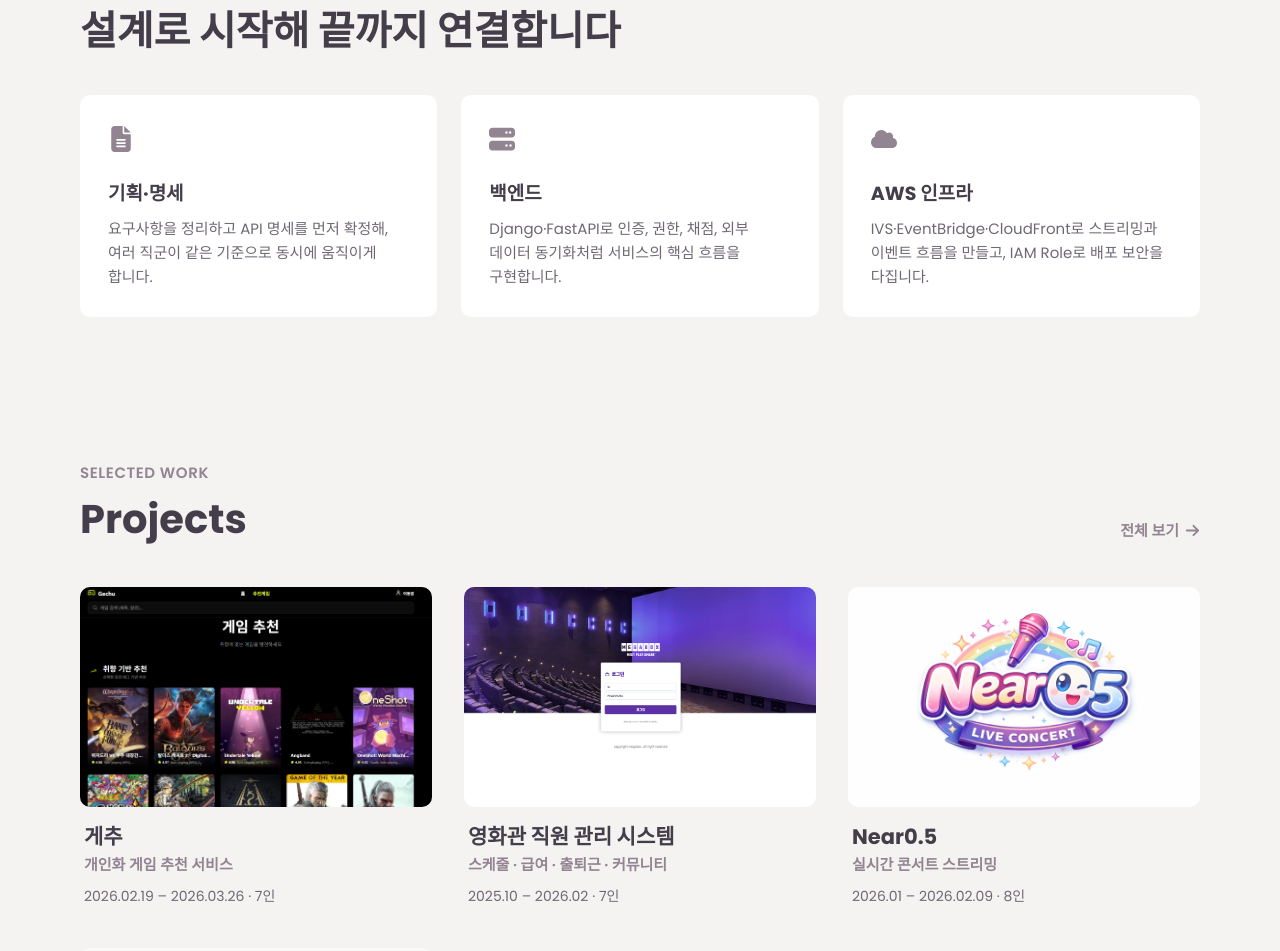
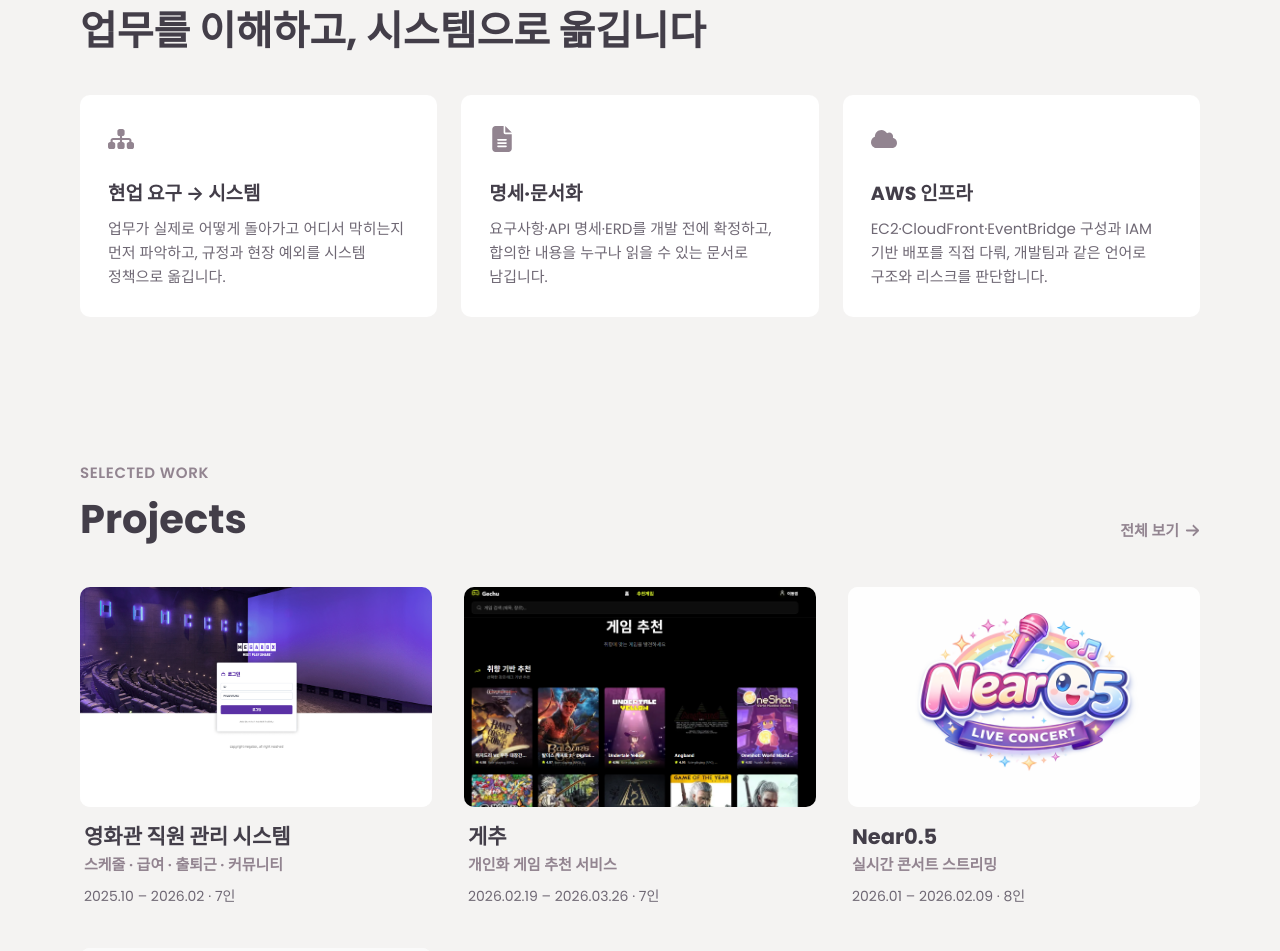
Before and after one commit to ji-min0/portfolio, a Next.js app: page / in a window 1280 px wide. Shown: the part 900-1851 px from the top of the page. Built offline with nearby package versions, Linux system fonts and the light colour scheme; a web font is replaced by a local one.

Commit message:
Feat: IT시스템 기획·운영 PM 지원용으로 소개·프로젝트 순서·상세 문구 재구성

```diff
--- a/src/app/layout.tsx
+++ b/src/app/layout.tsx
@@ -5,7 +5,7 @@ import "./globals.css";
 
 export const metadata: Metadata = {
   title: { default: "Jimin | Profile", template: "%s | Jimin" },
-  description: "기획부터 API 명세·AWS 인프라까지 다뤄본 강지민의 포트폴리오",
+  description: "현장의 업무를 시스템으로 옮기는, 기술을 아는 PM 강지민의 포트폴리오",
 };
 
 export default function RootLayout({ children }: { children: React.ReactNode }) {
--- a/src/app/page.tsx
+++ b/src/app/page.tsx
@@ -1,23 +1,23 @@
 import Link from "next/link";
-import { FaArrowDown, FaArrowRight, FaFileLines, FaServer, FaCloud } from "react-icons/fa6";
+import { FaArrowDown, FaArrowRight, FaFileLines, FaSitemap, FaCloud } from "react-icons/fa6";
 import ProjectCard from "@/components/ProjectCard";
 import { projects } from "@/data/projects";
 
 const STRENGTHS = [
   {
-    icon: <FaFileLines />,
-    title: "기획·명세",
-    body: "요구사항을 정리하고 API 명세를 먼저 확정해, 여러 직군이 같은 기준으로 동시에 움직이게 합니다.",
+    icon: <FaSitemap />,
+    title: "현업 요구 → 시스템",
+    body: "업무가 실제로 어떻게 돌아가고 어디서 막히는지 먼저 파악하고, 규정과 현장 예외를 시스템 정책으로 옮깁니다.",
   },
   {
-    icon: <FaServer />,
-    title: "백엔드",
-    body: "Django·FastAPI로 인증, 권한, 채점, 외부 데이터 동기화처럼 서비스의 핵심 흐름을 구현합니다.",
+    icon: <FaFileLines />,
+    title: "명세·문서화",
+    body: "요구사항·API 명세·ERD를 개발 전에 확정하고, 합의한 내용을 누구나 읽을 수 있는 문서로 남깁니다.",
   },
   {
     icon: <FaCloud />,
     title: "AWS 인프라",
-    body: "IVS·EventBridge·CloudFront로 스트리밍과 이벤트 흐름을 만들고, IAM Role로 배포 보안을 다집니다.",
+    body: "EC2·CloudFront·EventBridge 구성과 IAM 기반 배포를 직접 다뤄, 개발팀과 같은 언어로 구조와 리스크를 판단합니다.",
   },
 ];
 
@@ -25,14 +25,14 @@ export default function Home() {
   return (
     <>
       <section className="hero container">
-        <p className="hero-role">PM · Backend Developer</p>
+        <p className="hero-role">IT System PM · Backend</p>
         <h1>
           Hi, I&apos;m <span>Jimin</span>
           <br />
           Kang From Korea
         </h1>
         <p className="hero-desc">
-          기획부터 API 명세, AWS 인프라까지 직접 다뤄본, 개발을 아는 PM을 지향합니다.
+          현장의 업무를 이해하고 시스템으로 옮기는, 기술을 아는 PM을 지향합니다.
         </p>
         <div className="hero-actions">
           <Link href="/projects" className="btn btn-fill">
@@ -50,7 +50,7 @@ export default function Home() {
       <section className="section container" id="work">
         <p className="eyebrow">WHAT I DO</p>
         <div className="section-head">
-          <h2>설계로 시작해 끝까지 연결합니다</h2>
+          <h2>업무를 이해하고, 시스템으로 옮깁니다</h2>
         </div>
         <div className="strengths">
           {STRENGTHS.map((s) => (
--- a/src/data/projects.ts
+++ b/src/data/projects.ts
@@ -28,6 +28,69 @@ export type Project = {
 };
 
 export const projects: Project[] = [
+  {
+    id: "megabox",
+    title: "영화관 직원 관리 시스템",
+    subtitle: "스케줄 · 급여 · 출퇴근 · 커뮤니티",
+    summary:
+      "메가박스 지점 직원의 스케줄, 급여 계산, 키오스크 출퇴근, 교대·휴무 신청, 커뮤니티를 한 플랫폼에서 관리하는 사내 업무 시스템입니다. 다른 지점에서 직접 근무하며 겪은 불편을 바탕으로, 규정과 현장 예외를 시스템 정책으로 옮겨 기획했습니다.",
+    image: "/images/work-1.png",
+    detailImages: [{ src: "/images/megabox_detail.png", caption: "서비스 화면" }],
+    diagrams: [],
+    period: "2025.10 – 2026.02 (원본 백엔드 레포 기준)",
+    team: "7인 (BE 4 · FE 3)",
+    role: "서비스 기획(페이지별 기능·URL·권한 명세), DB 설계(ERD), 커뮤니티 게시판 개발",
+    stack: [
+      { label: "Framework", value: "FastAPI (팀 프론트엔드: React 19)" },
+      { label: "Database", value: "MySQL + SQLAlchemy + Alembic, Redis" },
+      { label: "Infra", value: "Docker, Nginx, Cloudflare Tunnel" },
+      { label: "Libraries", value: "Pydantic, PyJWT, isort, black, flake8" },
+    ],
+    stats: [
+      { value: "11/13", label: "ERD 테이블 실제 구현 반영" },
+      { value: "17/27", label: "커뮤니티 모듈 커밋 (최다)" },
+      { value: "35개", label: "이후 확장된 테이블 규모" },
+    ],
+    highlights: [
+      {
+        title: "현장 업무를 시스템 명세로",
+        body:
+          "직접 근무하며 겪은 스케줄·출퇴근·교대·급여 업무의 흐름과 불편을 먼저 정리했습니다. 그 내용을 페이지별 기능·URL·권한 명세와 13개 테이블의 ERD로 옮겨 팀이 개발할 기준으로 삼았고, 그중 11개 테이블이 실제 구현으로 이어졌습니다. 서비스는 이후 35개 테이블 규모로 확장됐고, 이 레포를 토대로 파생된 버전이 실제로 쓰이고 있습니다.",
+      },
+      {
+        title: "법정 휴게시간을 퇴근 조건으로",
+        body:
+          "근로기준법상 근무시간에 따라 휴게시간(4시간 미만 없음, 4~8시간 30분, 8시간 이상 60분)을 보장해야 합니다. 놓친 뒤에 바로잡는 대신 처음부터 놓칠 수 없도록, 휴게시간을 채우지 않으면 퇴근할 수 없게 시스템에서 선제적으로 막았습니다. 이를 위해 출근·휴식·복귀·퇴근 4단계를 흐름도로 정의했습니다.",
+      },
+      {
+        title: "바쁜 날의 휴식 누락을 예외 처리로",
+        body:
+          "천만 영화 개봉처럼 바쁜 날에는 휴식 자체를 잊어 동료가 챙겨줘야 쉬러 가는 경우가 있었고, 이때 휴식 버튼도 자주 빠뜨렸습니다. 근무하던 지점의 기존 시스템은 휴식을 눌러야만 복귀를 누를 수 있어서, 쉬고 돌아온 뒤에 휴식을 누르고 시간을 잰 다음 다시 복귀를 눌러야 했습니다. 그래서 휴식 없이 복귀만 눌러도 휴식 30분이 자동 입력되도록 정했고, 같은 맥락에서 하루 두 번 출근도 막았습니다.",
+      },
+      {
+        title: "교대·휴무 신청을 결재 흐름으로",
+        body:
+          "기존에는 직원끼리 개인적으로 연락해 합의한 뒤 바이저를 찾아가 변경해야 했습니다. 부탁하거나 거절할 때 서로 눈치가 보이고, 변경이 잦으면 바이저에게도 눈치가 보이는 구조였습니다. 그래서 사람 사이의 부탁을 시스템 안의 신청으로 옮겼습니다. 신청은 커뮤니티에 자동 게시되고 대기/승인/반려 상태와 승인자를 두며, 승인은 바이저 이상만 할 수 있도록 권한을 나눴습니다. 승인된 교대·대타는 스케줄에 자동 반영되고, 승인된 휴무일은 스케줄 등록 시 자동으로 막힙니다.",
+      },
+      {
+        title: "급여 계산 구조",
+        body:
+          "직원별 시급 이력, 연도별 최저시급, 시행일 기준 4대보험 요율, 법정 공휴일을 테이블로 분리하고, 주간·야간·주휴·연차·공휴일 수당과 공제·실지급액까지 담는 구조로 설계했습니다. 주민번호 암호화 권장안은 실제 구현에서 Fernet 암호화로 반영됐습니다.",
+      },
+    ],
+    extras: [
+      "커뮤니티 테이블 설계·생성, 교대·휴무 신청과 게시글의 관계를 FK에서 ORM 조인으로 변경",
+      "커뮤니티 API와 직급별 권한 관리, 댓글 cascade, 게시글·댓글 페이지네이션, 댓글 좋아요, 카테고리별 게시글 수 API",
+      "created_at·updated_at 공통 Mixin 분리, KST 타임스탬프 기본값 오류 수정",
+      "수정 후 응답에 댓글·작성자 관계가 갱신되지 않던 문제를 joinedload와 세션 만료 처리로 해결해 프론트가 수정 내용을 즉시 확인하게 함",
+      "Alembic 마이그레이션과 isort·black·flake8 도입, CI 의존성 캐싱",
+      "ERD 13개 테이블 중 11개가 실제 구현으로 이어졌고, 서비스는 이후 35개 테이블 규모로 확장",
+    ],
+    links: [
+      { label: "GitHub", url: "https://github.com/mbcwsystem/backend" },
+      { label: "기획서", url: "https://app.notion.com/p/40d78eb6842380aa87a6ec4ec9efae30?source=copy_link" },
+    ],
+  },
   {
     id: "gechu",
     title: "게추",
@@ -68,11 +131,6 @@ export const projects: Project[] = [
     ],
     highlights: [
       {
-        title: "행동 가중치·어뷰징 방지 정책 설계",
-        body:
-          "추천의 원재료인 행동 로그를 어떤 점수로 바꿀지 기획 단계에서 정책으로 정했습니다. 조회·검색·찜·좋아요·외부 스토어 클릭 등 8가지 행동에 기본 가중치(조회 0.2 ~ 온보딩 선호 설정 1.3, 찜 제거·싫어요 -1)를 두고, 행동이 일어난 위치에 따라 배율(목록 0.9 ~ 온보딩 1.5)을 곱하도록 했습니다. 같은 행동을 반복하면 0.9씩 감쇠시키고 2분 30초 안의 동일 행동은 무시해, 클릭을 반복해 추천을 조작하는 것을 막았습니다. 가중치는 기록 시점 값으로 스냅샷해 관리자가 규칙을 바꿔도 과거 기록이 흔들리지 않게 했고, 행동 로그는 수정·삭제 없는 append-only로 두어 추천 재계산과 디버깅의 원본으로 삼았습니다.",
-      },
-      {
         title: "기획·명세 선확정",
         body:
           "BE와 FE가 동시에 시작해 서로 기다리면 일정이 밀리는 구조였습니다. 개발보다 기준 문서를 먼저 확정하기로 하고, 기능 범위·화면 흐름·정책을 Notion에 정리한 뒤 ERD와 API 명세 57건(7개 도메인)에 요청·응답·상태코드·중요도·개발 여부·정책 메모까지 정의해 담당자를 배정했습니다. FE는 명세만 보고 화면을 병렬로 개발했고, PR 템플릿에 \"프론트는 Swagger만 보고 작업한다\"는 원칙과 문서화·에러 상수화 기준을 명문화했습니다. 이렇게 정한 기준을 따라 개발이 진행돼 실서비스 배포까지 이어졌습니다.",
@@ -92,6 +150,11 @@ export const projects: Project[] = [
         body:
           "팀 레포의 Gemini 리뷰 봇 제안을 그대로 받지 않고 실제 구조와 맞는지 확인해 수용·반박했습니다. HSTS 제안은 CloudFront가 이미 HTTPS 리다이렉트를 처리해 보류하고, 저장 방식 제안은 일괄 저장 시 갱신 필드를 명시하는 더 단순한 방법으로 대체했으며, 실제 오류를 짚은 제안은 바로 반영했습니다.",
       },
+      {
+        title: "행동 가중치·어뷰징 방지 정책 설계",
+        body:
+          "추천의 원재료인 행동 로그를 어떤 점수로 바꿀지 기획 단계에서 정책으로 정했습니다. 조회·검색·찜·좋아요·외부 스토어 클릭 등 8가지 행동에 기본 가중치(조회 0.2 ~ 온보딩 선호 설정 1.3, 찜 제거·싫어요 -1)를 두고, 행동이 일어난 위치에 따라 배율(목록 0.9 ~ 온보딩 1.5)을 곱하도록 했습니다. 같은 행동을 반복하면 0.9씩 감쇠시키고 2분 30초 안의 동일 행동은 무시해, 클릭을 반복해 추천을 조작하는 것을 막았습니다. 가중치는 기록 시점 값으로 스냅샷해 관리자가 규칙을 바꿔도 과거 기록이 흔들리지 않게 했고, 행동 로그는 수정·삭제 없는 append-only로 두어 추천 재계산과 디버깅의 원본으로 삼았습니다.",
+      },
     ],
     extras: [
       "영어뿐인 해외 게임 데이터를 Wikidata와 연동해 한국어명으로 변환 — 캐시 → 원작명+에디션 추론 → 대체명 → 영어명 4단계 우선순위, 요청 중 외부 API 미호출(캐시 미스는 비동기 처리)",
@@ -105,64 +168,6 @@ export const projects: Project[] = [
       { label: "GitHub", url: "https://github.com/GechuProject/gechu-backend" },
       { label: "API 명세서", url: "https://docs.google.com/spreadsheets/d/1KBn3Z7lQNqW6yL6VtGvdBrlzL_bGNrJ3/edit?gid=826222313#gid=826222313" },
       { label: "ERD", url: "https://dbdiagram.io/d/game_reco_v2-69a31200a3f0aa31e164f1e1" },
-    ],
-  },
-  {
-    id: "megabox",
-    title: "영화관 직원 관리 시스템",
-    subtitle: "스케줄 · 급여 · 출퇴근 · 커뮤니티",
-    summary:
-      "메가박스 지점 직원의 스케줄, 급여 계산, 키오스크 출퇴근, 교대·휴무 신청, 커뮤니티를 한 플랫폼에서 관리하는 풀스택 서비스입니다. 다른 지점에서 직접 근무한 경험을 바탕으로 기획했습니다.",
-    image: "/images/work-1.png",
-    detailImages: [{ src: "/images/megabox_detail.png", caption: "서비스 화면" }],
-    diagrams: [],
-    period: "2025.10 – 2026.02 (원본 백엔드 레포 기준)",
-    team: "7인 (BE 4 · FE 3)",
-    role: "서비스 기획(페이지별 기능·URL·권한 명세), DB 설계(ERD), 커뮤니티 게시판 개발",
-    stack: [
-      { label: "Framework", value: "FastAPI (팀 프론트엔드: React 19)" },
-      { label: "Database", value: "MySQL + SQLAlchemy + Alembic, Redis" },
-      { label: "Infra", value: "Docker, Nginx, Cloudflare Tunnel" },
-      { label: "Libraries", value: "Pydantic, PyJWT, isort, black, flake8" },
-    ],
-    stats: [
-      { value: "11/13", label: "ERD 테이블 실제 구현 반영" },
-      { value: "17/27", label: "커뮤니티 모듈 커밋 (최다)" },
-      { value: "35개", label: "이후 확장된 테이블 규모" },
-    ],
-    highlights: [
-      {
-        title: "법정 휴게시간을 퇴근 조건으로",
-        body:
-          "근로기준법상 근무시간에 따라 휴게시간(4시간 미만 없음, 4~8시간 30분, 8시간 이상 60분)을 보장해야 합니다. 놓친 뒤에 바로잡는 대신 처음부터 놓칠 수 없도록, 휴게시간을 채우지 않으면 퇴근할 수 없게 시스템에서 선제적으로 막았습니다. 이를 위해 출근·휴식·복귀·퇴근 4단계를 흐름도로 정의했습니다.",
-      },
-      {
-        title: "바쁜 날의 휴식 누락을 예외 처리로",
-        body:
-          "천만 영화 개봉처럼 바쁜 날에는 휴식 자체를 잊어 동료가 챙겨줘야 쉬러 가는 경우가 있었고, 이때 휴식 버튼도 자주 빠뜨렸습니다. 근무하던 지점의 기존 시스템은 휴식을 눌러야만 복귀를 누를 수 있어서, 쉬고 돌아온 뒤에 휴식을 누르고 시간을 잰 다음 다시 복귀를 눌러야 했습니다. 그래서 휴식 없이 복귀만 눌러도 휴식 30분이 자동 입력되도록 정했고, 같은 맥락에서 하루 두 번 출근도 막았습니다.",
-      },
-      {
-        title: "교대·휴무 신청을 결재 흐름으로",
-        body:
-          "기존에는 직원끼리 개인적으로 연락해 합의한 뒤 바이저를 찾아가 변경해야 했습니다. 부탁하거나 거절할 때 서로 눈치가 보이고, 변경이 잦으면 바이저에게도 눈치가 보이는 구조였습니다. 그래서 사람 사이의 부탁을 시스템 안의 신청으로 옮겼습니다. 신청은 커뮤니티에 자동 게시되고 대기/승인/반려 상태와 승인자를 두며, 승인은 바이저 이상만 할 수 있도록 권한을 나눴습니다. 승인된 교대·대타는 스케줄에 자동 반영되고, 승인된 휴무일은 스케줄 등록 시 자동으로 막힙니다.",
-      },
-      {
-        title: "급여 계산 구조",
-        body:
-          "직원별 시급 이력, 연도별 최저시급, 시행일 기준 4대보험 요율, 법정 공휴일을 테이블로 분리하고, 주간·야간·주휴·연차·공휴일 수당과 공제·실지급액까지 담는 구조로 설계했습니다. 주민번호 암호화 권장안은 실제 구현에서 Fernet 암호화로 반영됐습니다.",
-      },
-    ],
-    extras: [
-      "커뮤니티 테이블 설계·생성, 교대·휴무 신청과 게시글의 관계를 FK에서 ORM 조인으로 변경",
-      "커뮤니티 API와 직급별 권한 관리, 댓글 cascade, 게시글·댓글 페이지네이션, 댓글 좋아요, 카테고리별 게시글 수 API",
-      "created_at·updated_at 공통 Mixin 분리, KST 타임스탬프 기본값 오류 수정",
-      "수정 후 응답에 댓글·작성자 관계가 갱신되지 않던 문제를 joinedload와 세션 만료 처리로 해결해 프론트가 수정 내용을 즉시 확인하게 함",
-      "Alembic 마이그레이션과 isort·black·flake8 도입, CI 의존성 캐싱",
-      "ERD 13개 테이블 중 11개가 실제 구현으로 이어졌고, 서비스는 이후 35개 테이블 규모로 확장",
-    ],
-    links: [
-      { label: "GitHub", url: "https://github.com/mbcwsystem/backend" },
-      { label: "기획서", url: "https://app.notion.com/p/40d78eb6842380aa87a6ec4ec9efae30?source=copy_link" },
     ],
   },
   {
```
Also changed, not shown: src/data/about.ts (+6 -6 lines), 1 other file (tests, documents, lock files or other folders).
